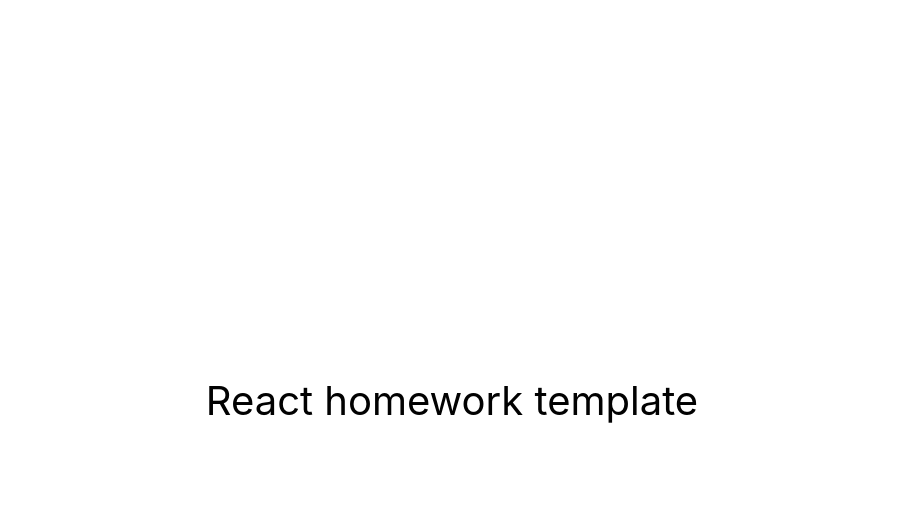
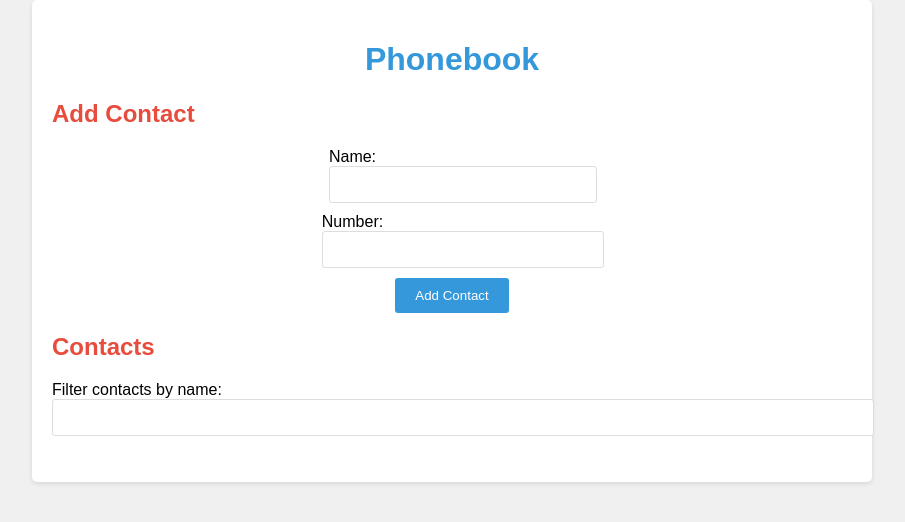
Before and after one commit to arhip14/goit-react-hw-02-phonebook, a React (Create React App) app: page / in a window 1280 px wide. Shown: the top 522 px of the page, without its empty margins (188-1093 px from the left). Built offline with nearby package versions, Linux system fonts and the light colour scheme.

Commit message:
initial-commit-1

```diff
--- a/package.json
+++ b/package.json
@@ -2,15 +2,17 @@
   "name": "react-homework-template",
   "version": "0.1.0",
   "private": true,
-  "homepage": "https://goitacademy.github.io/react-homework-template/",
+  "homepage": "https://github.com/arhip14/goit-react-hw-02-phonebook",
   "dependencies": {
     "@testing-library/jest-dom": "^5.16.3",
     "@testing-library/react": "^12.1.4",
     "@testing-library/user-event": "^13.5.0",
+    "formik": "^2.4.3",
     "react": "^18.1.0",
     "react-dom": "^18.1.0",
     "react-scripts": "5.0.1",
-    "web-vitals": "^2.1.3"
+    "web-vitals": "^2.1.3",
+    "yup": "^1.2.0"
   },
   "scripts": {
     "start": "react-scripts start",
--- a/src/components/App.jsx
+++ b/src/components/App.jsx
@@ -1,16 +1,33 @@
-export const App = () => {
+import React, { useState } from 'react';
+import '../index.css';
+import ContactForm from './ContactForm';
+import ContactList from './ContactList';
+import Filter from './Filter';
+function App() {
+  const [contacts, setContacts] = useState([]);
+  const [filter, setFilter] = useState('');
+
+  const addContact = (contact) => {
+    setContacts([...contacts, contact]);
+  };
+
+  const handleFilterChange = (event) => {
+    setFilter(event.target.value);
+  };
+
+  const filteredContacts = contacts.filter((contact) =>
+    contact.name.toLowerCase().includes(filter.toLowerCase())
+  );
+
   return (
-    <div
-      style={{
-        height: '100vh',
-        display: 'flex',
-        justifyContent: 'center',
-        alignItems: 'center',
-        fontSize: 40,
-        color: '#010101'
-      }}
-    >
-      React homework template
+    <div className="App">
+      <h1>Phonebook</h1>
+      <ContactForm addContact={addContact} />
+      <h2>Contacts</h2>
+      <Filter filter={filter} handleFilterChange={handleFilterChange} />
+      <ContactList contacts={filteredContacts} />
     </div>
   );
-};
+}
+
+export default App;
--- /dev/null
+++ b/src/components/ContactForm.jsx
@@ -0,0 +1,54 @@
+import React from 'react';
+import { Formik, Form, Field, ErrorMessage } from 'formik';
+import * as Yup from 'yup';
+
+const ContactForm = ({ addContact }) => {
+  const validationSchema = Yup.object().shape({
+    name: Yup.string()
+      .matches(/^[a-zA-Zа-яА-Я\s'-]*$/, 'Invalid name format')
+      .required('Name is required'),
+    number: Yup.string()
+      .matches(
+        /\+?\d{1,4}?[-.\s]?\(?\d{1,3}?\)?[-.\s]?\d{1,4}[-.\s]?\d{1,4}[-.\s]?\d{1,9}/,
+        'Invalid phone number'
+      )
+      .required('Phone number is required'),
+  });
+
+  const initialValues = {
+    name: '',
+    number: '',
+  };
+
+  const onSubmit = (values, { resetForm }) => {
+    addContact({ ...values, id: Math.random().toString() });
+    resetForm();
+  };
+
+  return (
+    <div>
+      <h2>Add Contact</h2>
+      <Formik
+        initialValues={initialValues}
+        validationSchema={validationSchema}
+        onSubmit={onSubmit}
+      >
+        <Form>
+          <div>
+            <label>Name:</label>
+            <Field type="text" name="name" />
+            <ErrorMessage name="name" component="div" />
+          </div>
+          <div>
+            <label>Number:</label>
+            <Field type="tel" name="number" />
+            <ErrorMessage name="number" component="div" />
+          </div>
+          <button type="submit">Add Contact</button>
+        </Form>
+      </Formik>
+    </div>
+  );
+};
+
+export default ContactForm;
--- /dev/null
+++ b/src/components/ContactList.jsx
@@ -0,0 +1,15 @@
+import React from 'react';
+
+const ContactList = ({ contacts }) => {
+  return (
+    <ul>
+      {contacts.map((contact) => (
+        <li key={contact.id}>
+          {contact.name}: {contact.number}
+        </li>
+      ))}
+    </ul>
+  );
+};
+
+export default ContactList;
--- /dev/null
+++ b/src/components/Filter.jsx
@@ -0,0 +1,12 @@
+import React from 'react';
+
+const Filter = ({ filter, handleFilterChange }) => {
+  return (
+    <div>
+      <label>Filter contacts by name:</label>
+      <input type="text" value={filter} onChange={handleFilterChange} />
+    </div>
+  );
+};
+
+export default Filter;
--- a/src/index.css
+++ b/src/index.css
@@ -13,3 +13,91 @@
   font-family: source-code-pro, Menlo, Monaco, Consolas, 'Courier New',
     monospace;
 }
+/* src/App.css */
+body {
+  font-family: Arial, sans-serif;
+  background-color: #f0f0f0;
+  margin: 0;
+  padding: 0;
+}
+
+.App {
+  max-width: 800px;
+  margin: 0 auto;
+  padding: 20px;
+  background-color: white;
+  box-shadow: 0px 2px 5px rgba(0, 0, 0, 0.1);
+  border-radius: 5px;
+}
+
+h1 {
+  text-align: center;
+  color: #3498db;
+}
+
+h2 {
+  color: #e74c3c;
+}
+
+form {
+  display: flex;
+  flex-direction: column;
+  align-items: center;
+  margin-bottom: 20px;
+}
+
+input[type='text'],
+input[type='tel'] {
+  padding: 10px;
+  margin-bottom: 10px;
+  border: 1px solid #ddd;
+  border-radius: 3px;
+  width: 100%;
+}
+
+button[type='submit'] {
+  background-color: #3498db;
+  color: white;
+  padding: 10px 20px;
+  border: none;
+  border-radius: 3px;
+  cursor: pointer;
+  transition: background-color 0.3s ease;
+}
+
+button[type='submit']:hover {
+  background-color: #2980b9;
+}
+
+ul {
+  list-style: none;
+  padding: 0;
+}
+
+li {
+  padding: 10px;
+  border-bottom: 1px solid #ddd;
+  display: flex;
+  justify-content: space-between;
+}
+
+.Filter {
+  margin-bottom: 20px;
+}
+
+.Filter input {
+  padding: 5px;
+  border: 1px solid #ddd;
+  border-radius: 3px;
+  width: 100%;
+}
+.error-message {
+  color: #e74c3c;
+  font-size: 14px;
+  margin-top: 5px;
+}
+
+.Toastify__toast-container {
+  top: 80px;
+  right: 20px;
+}
--- a/src/index.js
+++ b/src/index.js
@@ -1,9 +1,12 @@
 import React from 'react';
-import ReactDOM from 'react-dom/client';
-import { App } from 'components/App';
+import ReactDOM from 'react-dom';
+import App from './components/App';
 import './index.css';
 
-ReactDOM.createRoot(document.getElementById('root')).render(
+const root = document.getElementById('root');
+const rootElement = ReactDOM.createRoot(root);
+
+rootElement.render(
   <React.StrictMode>
     <App />
   </React.StrictMode>
```
Also changed, not shown: 1 other file (tests, documents, lock files or other folders).
